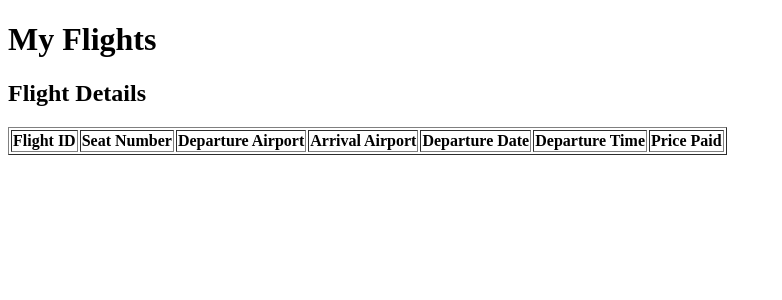
After one commit to AlexanderMuglia/Group-37-CH, a Flask app: template app/templates/viewFlights.html in a window 1280 px wide. The commit adds this page. Shown: the top 300 px of the page, without its empty margins (0-782 px from the left). Run offline with Flask 2, Linux system fonts and the light colour scheme; the template is opened without the code that fills it, so the values that code supplies are empty.

Commit message:
refactoring with blueprints + viewFlights logic

```diff
--- a/app/app.py
+++ b/app/app.py
@@ -1,12 +1,13 @@
-from flask import Flask, render_template, request
+from flask import Flask, render_template, request, url_for
+from flightSearch import bp as flightSearch_bp
+from viewFlights import bp as viewFlights_bp
 
 app = Flask(__name__)
+app.register_blueprint(flightSearch_bp)
+app.register_blueprint(viewFlights_bp)
 
-@app.route('/', methods=['GET', 'POST'])
+@app.route('/', methods=['GET'])
 def index():
-    if request.method == 'POST':
-        user_input = request.form['user_input']
-        return render_template('index.html', user_input=user_input)
     return render_template('index.html', user_input=None)
 
 if __name__ == '__main__':
--- a/app/requirements.txt
+++ /dev/null
@@ -1,2 +0,0 @@
-Flask==2.0.1
-Werkzeug==2.2.2
--- /dev/null
+++ b/app/templates/viewFlights.html
@@ -0,0 +1,43 @@
+<!DOCTYPE html>
+<html lang="en">
+<head>
+    <meta charset="UTF-8">
+    <meta name="viewport" content="width=device-width, initial-scale=1.0">
+    <title>My Flights</title>
+</head>
+<body>
+
+    <h1>My Flights</h1>
+
+    <!-- display message if no flight found -->
+    {% if len(flights) == 0 %}
+        <p>Looks like you have no flights booked.</p><a href="read-csv" Search Flights />
+    {% endif %}
+
+    <!-- display flight details in table form -->
+        <h2>Flight Details</h2>
+        <table border="1">
+            <tr>
+                <th>Flight ID</th>
+                <th>Seat Number</th>
+                <th>Departure Airport</th>
+                <th>Arrival Airport</th>
+                <th>Departure Date</th>
+                <th>Departure Time</th>
+                <th>Price Paid</th>
+            </tr>
+    {% for flight in flights %}
+            <tr>
+                <td>{{ flight["id"] }}</td>
+                <td>{{ flight["seatNum"] }}</td>
+                <td>{{ flight["departureAirport"] }}</td>
+                <td>{{ flight["arrivalAirport"] }}</td>
+                <td>{{ flight["departureDate"] }}</td>
+                <td>{{ flight["departureTime"] }}</td>
+                <td>{{ flight["price"] }}</td>
+            </tr>
+    {% endfor %}
+        </table>
+
+</body>
+</html>
```
Also changed, not shown: app/flightSearch.py (renamed from flightSearch.py, +4 -8 lines), app/templates/index.html (+4 -9 lines), app/viewFlights.py (added, +41 -0 lines), test/viewFlightsUnitTests.py (added, +40 -0 lines), app/flightSearchUnitTests.py (renamed from flightSearchUnitTests.py), app/templates/flightSearch.html (line endings or trailing spaces), 1 other file.
